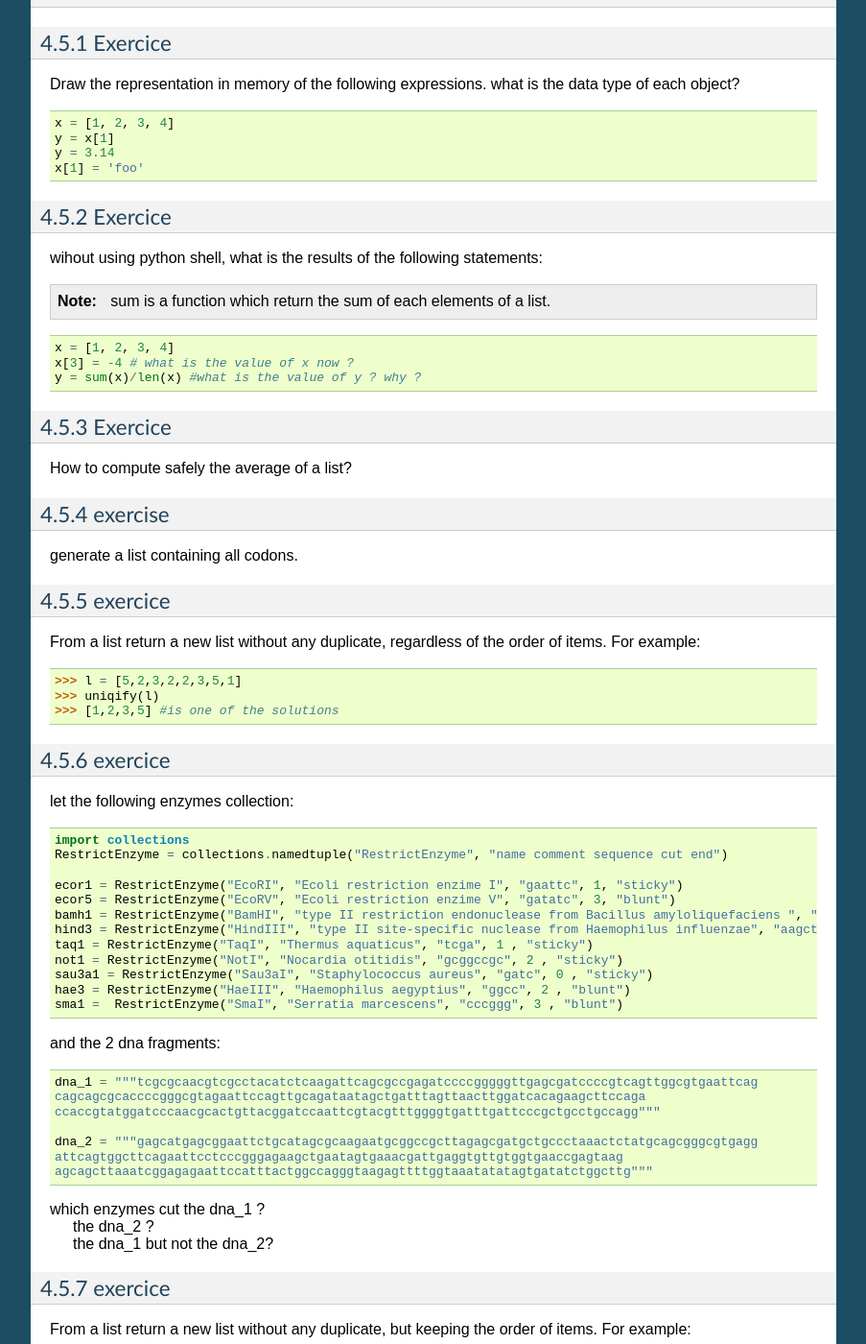
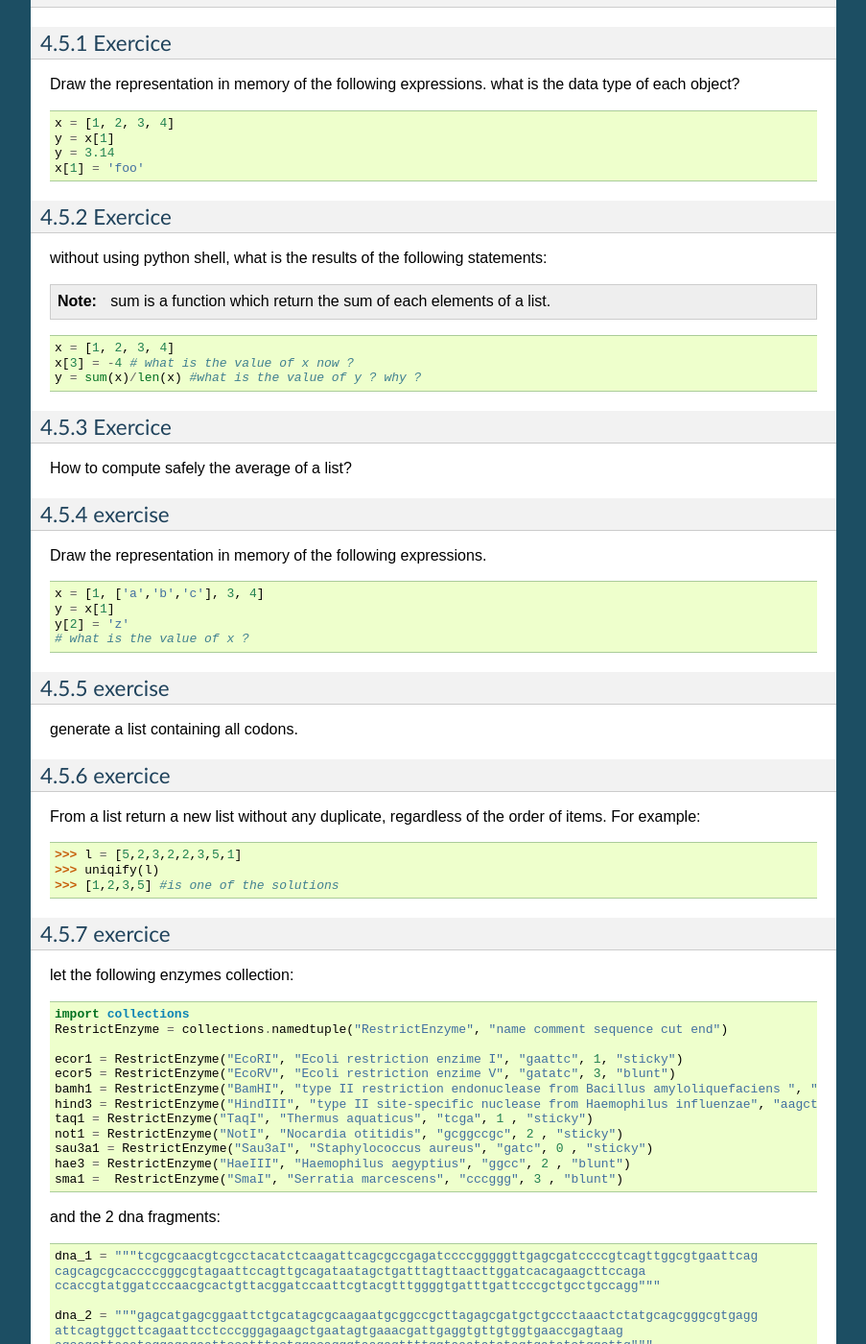
Before and after one commit to C3BI-pasteur-fr/python-course-1, a Sphinx documentation site: the page built from source/Collection_Data_Types.rst, in a window 1280 px wide and 1400 px high, scrolled down 11766 px. Shown: the whole window at 96% size, without its empty margins (198-1101 px from the left). Built offline with Sphinx 7.4.7, drawn with Linux system fonts in a browser that asks for light colours; some of the changed text lies outside the part shown.

Commit message:
add one exercise on list

```diff
--- a/source/Collection_Data_Types.rst
+++ b/source/Collection_Data_Types.rst
@@ -698,7 +698,7 @@ what is the data type of each object? ::
 Exercice
 --------
 
-wihout using python shell, what is the results of the following statements:
+without using python shell, what is the results of the following statements:
 
 .. note::
    sum is a function which return the sum of each elements of a list.
@@ -713,6 +713,17 @@ Exercice
 --------
 
 How to compute safely the average of a list?
+
+exercise
+--------
+
+Draw the representation in memory of the following expressions. ::
+
+   x = [1, ['a','b','c'], 3, 4]
+   y = x[1]
+   y[2] = 'z'
+   # what is the value of x ?
+
 
 exercise
 --------
```
